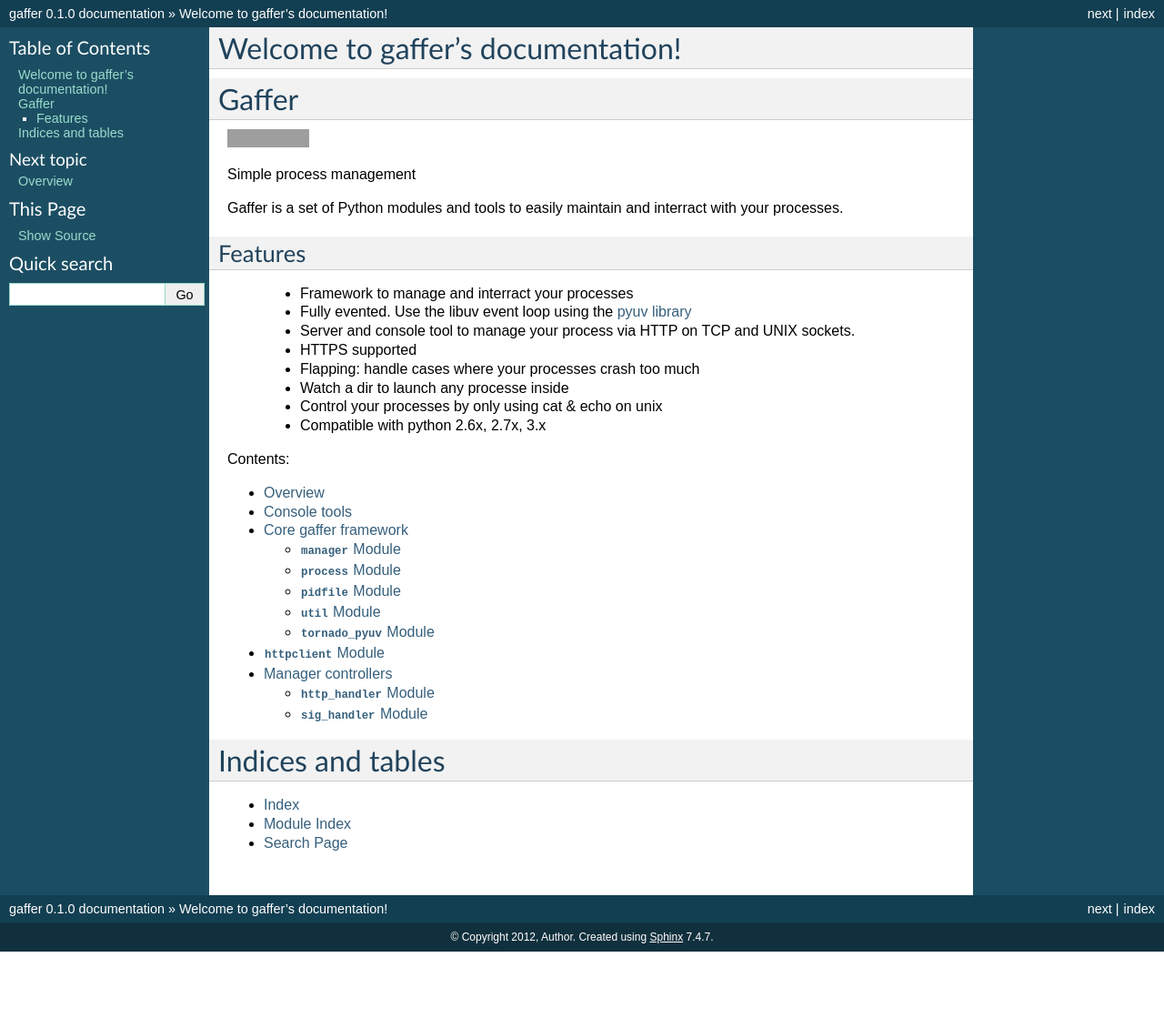
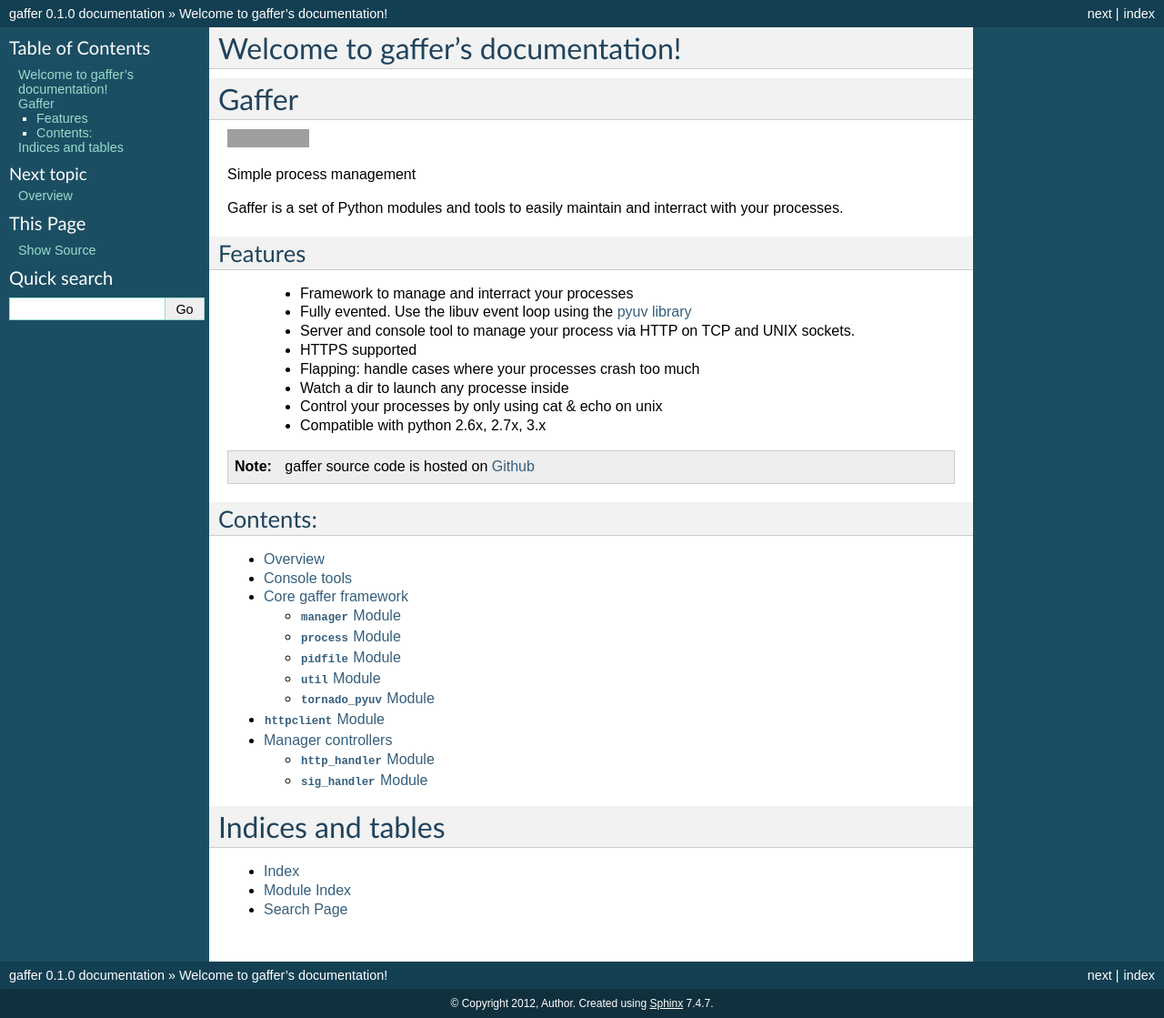
Before and after one commit to benoitc/gaffer, a Sphinx documentation site: the page built from docs/index.rst, in a window 1280 px wide. Shown: the whole page at 91% size. Built offline with Sphinx 7.4.7, drawn with Linux system fonts in a browser that asks for light colours; the version number is read from the project's files by our own code; before the commit the page ends 1046 px from its top, so only the background shows below that; grey boxes are pictures that could not be loaded.

Commit message:
link to the source code

```diff
--- a/docs/index.rst
+++ b/docs/index.rst
@@ -31,7 +31,12 @@
     - Control your processes by only using cat & echo on unix
     - Compatible with python 2.6x, 2.7x, 3.x
 
+.. note::
+
+    gaffer source code is hosted on `Github <http://github.com/benoitc/gaffer.git>`_
+
 Contents:
+---------
 
 .. toctree::
    :titlesonly:
```
